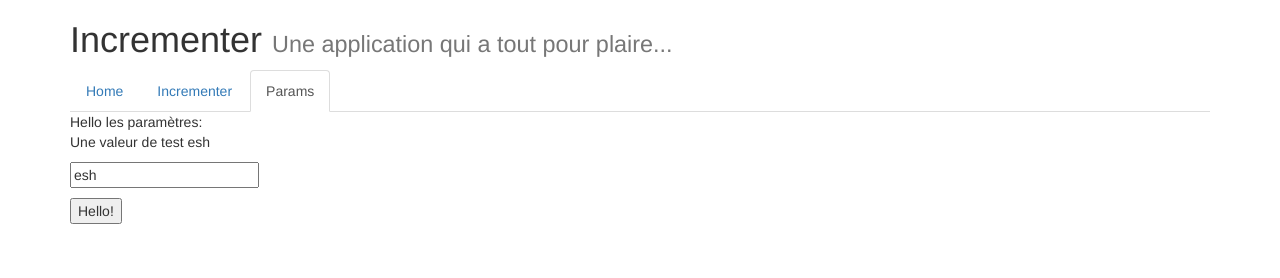
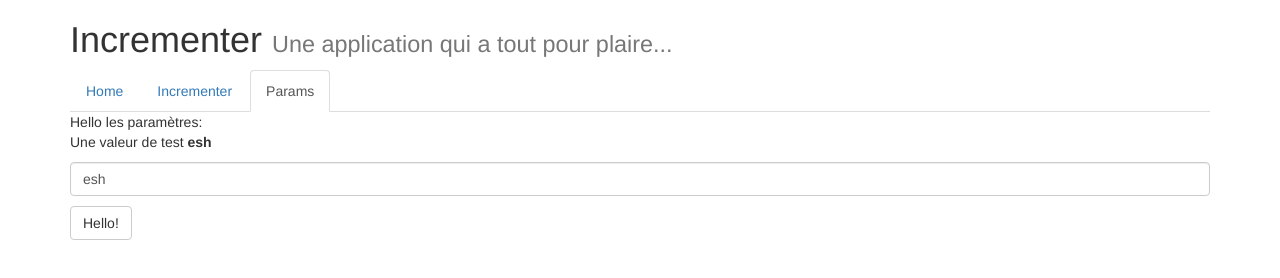
Before and after one commit to yvarni/intro-angular, a website: page index.html at #/params in a window 1280 px wide. Drawn offline with Linux system fonts and the light colour scheme.

Commit message:
Mise en place du module parametres

```diff
--- a/views/params/params.html
+++ b/views/params/params.html
@@ -1,9 +1,9 @@
 Hello les paramètres:
 <p>
-Une valeur de test {{test}}
+Une valeur de test <b>{{variableController}}</b>
 </p>
 <p>
-    <input type="text" ng-model="test">
+    <input type="text" class="form-control" ng-model="variableController" >
 </p>
 
-<button>Hello!</button>
+<button ng-click="alertUpperCase()" class="btn btn-default">Hello!</button>
--- a/views/params/params.js
+++ b/views/params/params.js
@@ -2,5 +2,9 @@
  * Created by hippias on 20/06/2016.
  */
 App.controller('ParamsController', function($scope) {
-    $scope.test = "esh";
+    $scope.variableController = "esh";
+
+    $scope.alertUpperCase = function () {
+        alert($scope.variableController.toUpperCase());
+    };
 });
```
